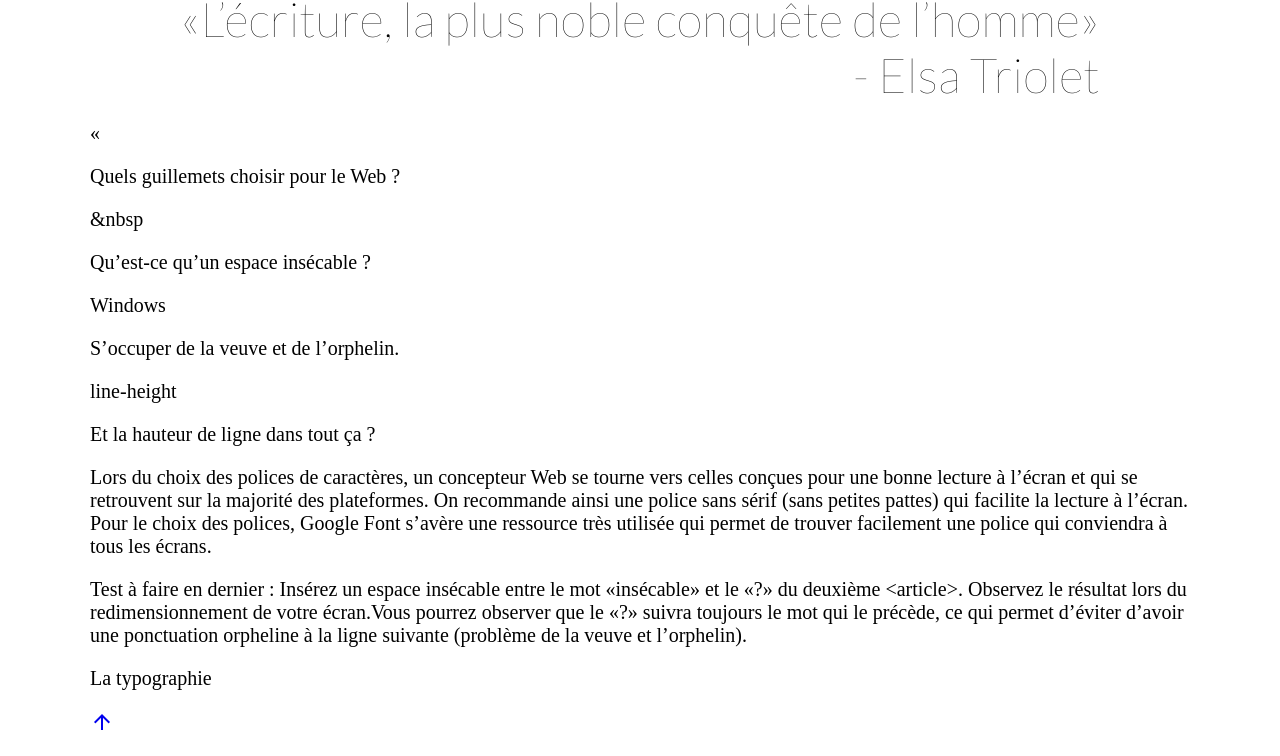
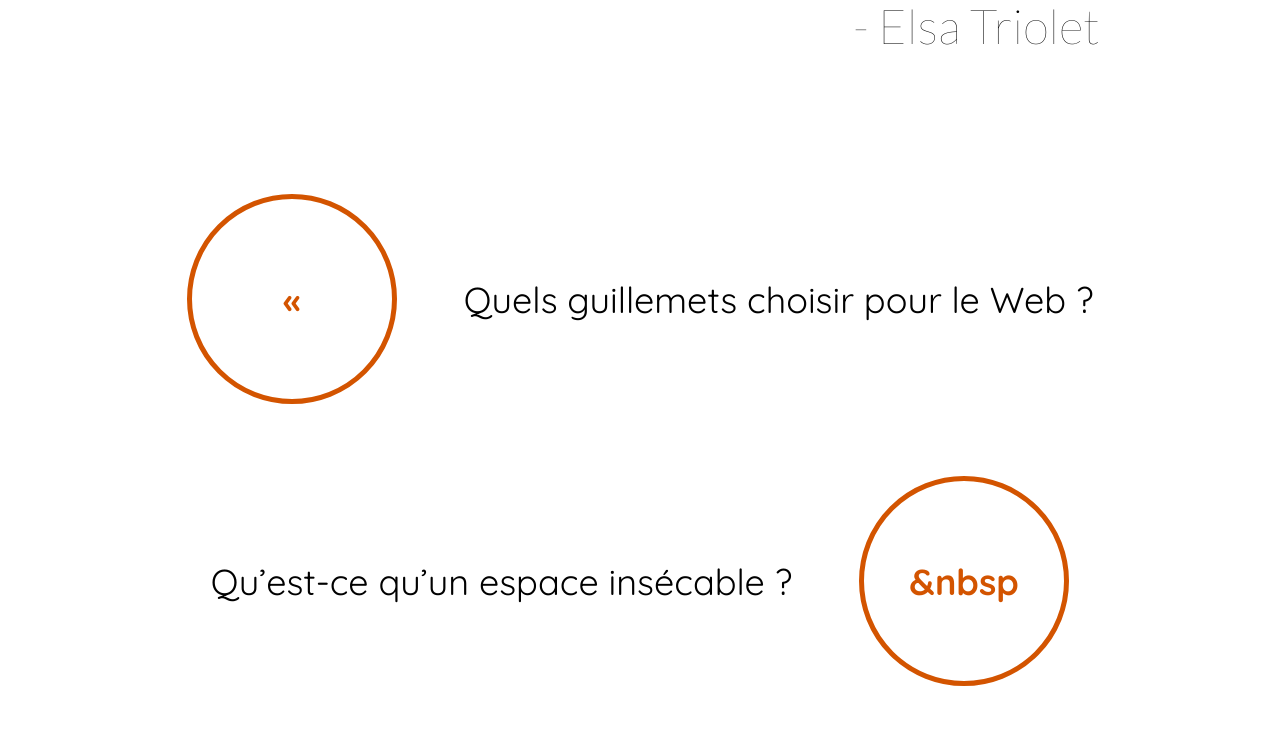
Before and after one commit to VuAnhTuDang/VuAnhTuDang_Lab04_LaTypography, a plain HTML site: page index.html in a window 1280 px wide. Shown: the part 358-1114 px from the top of the page. Drawn offline with nearby package versions, Linux system fonts and the light colour scheme.

Commit message:
modification du css (grille)

```diff
--- a/css/styles.css
+++ b/css/styles.css
@@ -17,6 +17,9 @@ html{
 /*============================================================================
 GÉNÉRIQUE
 =============================================================================*/
+body{
+    background-color: white;
+}
 
 .wrapper{
     max-width: 1100px;
@@ -25,6 +28,7 @@ GÉNÉRIQUE
 
 a{
     text-decoration: none;
+    color: black;
 }
 
 p{
@@ -53,7 +57,8 @@ h1{
     font-family: "Roboto", serif;
     font-size: 9.6rem;
     color: white;
-    letter-spacing: 36px;
+    letter-spacing: 32px;
+
 }
 
 /*--------citation---------*/
@@ -70,12 +75,117 @@ q{
     font-weight:100;
     text-align: right;
     margin: auto;
+    padding-top: 7px;
 }
 
 .citation{
     display: flex;
     justify-content: center;
+    padding-bottom: 105px;
+    padding-top: 55px;
 
 }
 
 /*--------contenus---------*/
+
+article {
+    display: flex;
+    justify-content: center;
+    align-items: center;
+    gap: 67px;
+    font-family: "Quicksand", serif;
+}
+
+
+.rond {
+    width: 210px;
+    height: 210px;
+    color: #D35400;
+    background-color: white;
+    font-size: 3rem;
+    font-weight: 700;
+
+    border: 5px solid #D35400;
+    border-radius: 100%;
+
+    display: flex;
+    justify-content: center;
+    align-items: center;
+}
+
+.btn p {
+    font-size: 3.6rem;
+}
+
+.droite .rond{
+    order: 1;
+
+}
+
+.btn a{
+    display: block;
+    text-decoration: none;
+
+}
+ .btn a:hover{
+    background-color: #BDC3C7;  /* probleme */
+}
+
+/*--------textes--------*/
+
+.info .wrapper{
+    display: grid;
+    grid-template-columns: 1fr 1fr ;
+    line-height: 40px;
+    gap: 60px;
+
+    width: 1002px;
+
+    margin-bottom: 46px;
+
+
+}
+
+.info span{
+    font-weight: 700;
+}
+
+.info p{
+    margin-bottom: 46px;
+    height: 345px;
+}
+
+/*--------footer--------*/
+
+footer{
+    background-color: #2980B9;
+    height: 100px;
+}
+
+footer .wrapper{
+    display: flex;
+    justify-content: space-between;
+    align-items: center;
+   padding-top: 20px;
+}
+
+footer p{
+    font-family: "Roboto", serif;
+    font-weight: 700;
+
+}
+
+.icone{
+    margin-right: 50px;
+    width: 50px;
+    height: 50px;
+    background-color: white;
+    border: 3px solid #BDC3C7;
+    border-radius: 100%;
+
+    display: flex;
+    justify-content: center;
+    align-items: center;
+
+
+}
--- a/index.html
+++ b/index.html
@@ -31,34 +31,33 @@
     </section>
 
 <!-- contenus -->
-    <section>
+    <section class="btn">
         <div class="wrapper">
             <a href="">
-                <article class="fleche">
+                <article class="gauche">
                     <p class="rond">«</p>
                     <p>Quels guillemets choisir pour le Web ?</p>
                 </article>
             </a>
             <a href="">
-                <article class="nbsp">
+                <article class="droite">
                     <p class="rond">&amp;nbsp</p>
                     <p>Qu’est-ce qu’un espace insécable ?</p>
                 </article>
             </a>
 
             <a href="">
-
-            </a>
-                <article class="window">
+                <article class="gauche">
                     <p class="rond">Windows</p>
                     <p>S’occuper de la veuve et de l’orphelin.</p>
                 </article>
-
-                <article class="line">
+            </a>
+            <a href="">
+                <article class="droite">
                     <p class="rond">line-height</p>
                     <p>Et la hauteur de ligne dans tout ça ?</p>
                 </article>
-
+            </a>
         </div>
     </section>
 
@@ -66,10 +65,10 @@
     <section class="info">
         <div class="wrapper">
             <article>
-                <p>Lors du choix des polices de caractères, un concepteur Web se tourne vers celles conçues pour une bonne lecture à l’écran et qui se retrouvent sur la majorité des plateformes. On recommande ainsi une police sans sérif (sans petites pattes) qui facilite la lecture à l’écran. Pour le choix des polices, Google Font s’avère une ressource très utilisée qui permet de trouver facilement une police qui conviendra à tous les écrans.</p>
+                <p>Lors du choix des polices de caractères, un concepteur Web se tourne vers celles conçues pour une bonne lecture à l’écran et qui se retrouvent sur la majorité des plateformes. On recommande ainsi une <span>police sans sérif</span> (sans petites pattes) qui facilite la lecture à l’écran. Pour le choix des polices, <span>Google Font</span> s’avère une ressource très utilisée qui permet de trouver facilement une police qui conviendra à tous les écrans.</p>
             </article>
             <article>
-                <p>Test à faire en dernier :
+                <p> <span>Test à faire en dernier : </span> <br>
                 Insérez un espace insécable entre le mot «insécable» et le «?» du deuxième &lt;article&gt;. Observez le résultat lors du  redimensionnement de votre écran.Vous pourrez observer que le «?» suivra toujours le mot qui le précède, ce qui permet d’éviter d’avoir une ponctuation orpheline à la ligne suivante (problème de la veuve et l’orphelin).</p>
             </article>
         </div>
```
